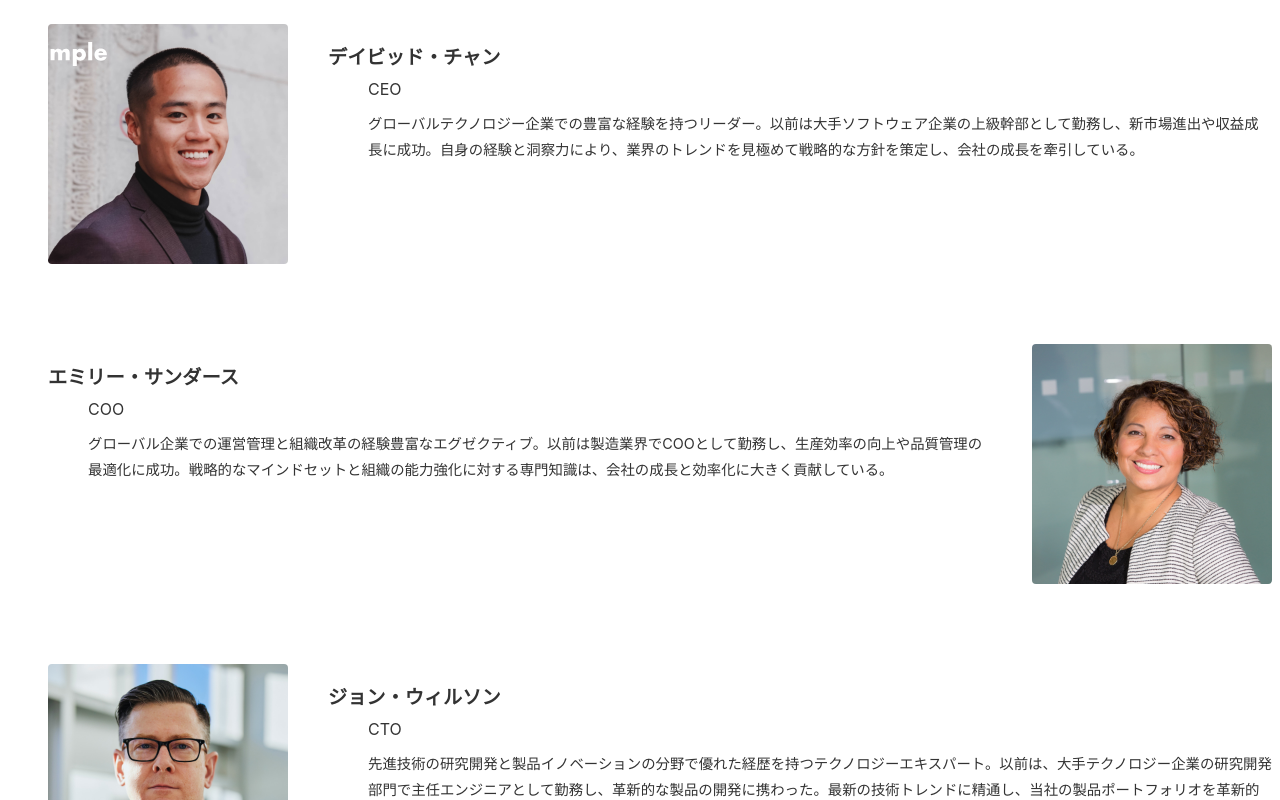
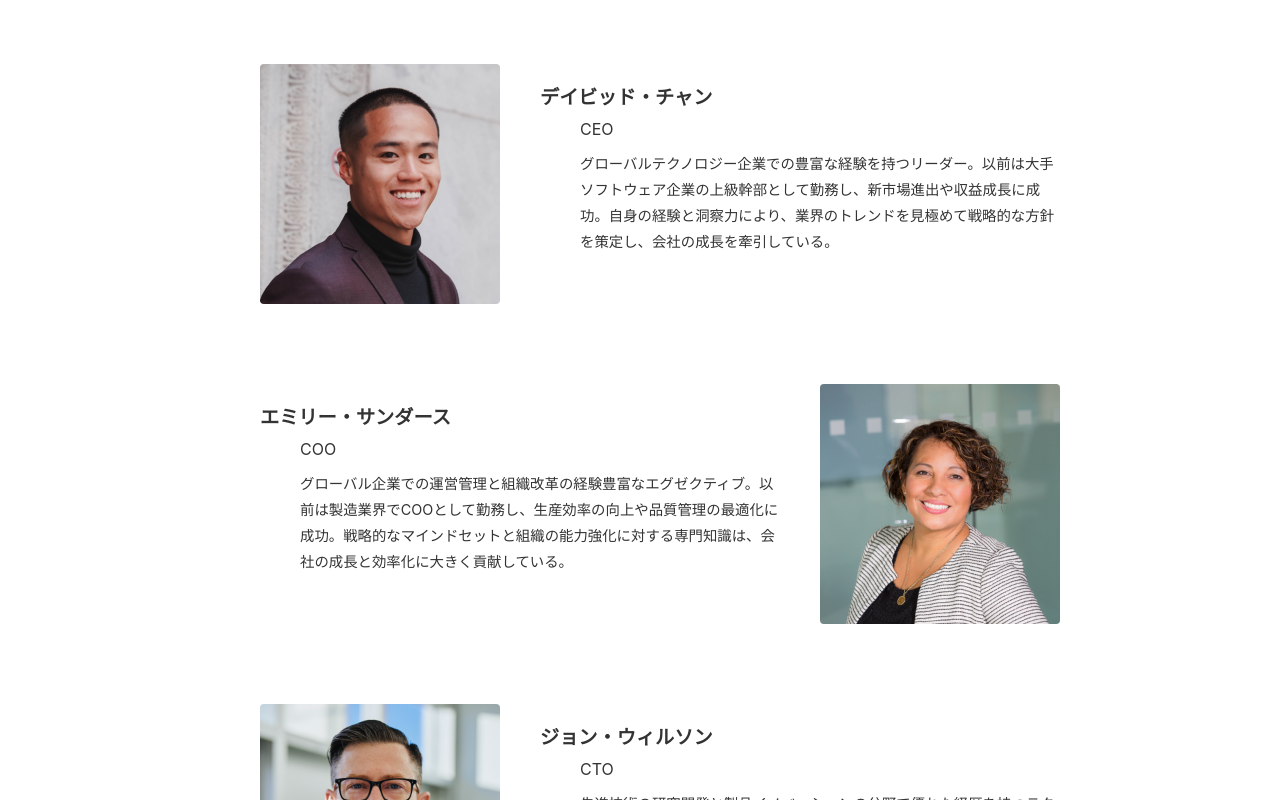
Before and after one commit to tomo-0224/my-next-project, a Next.js app: page /members in a window 1280 px wide. Shown: the top 800 px of the page. Built offline with nearby package versions, Linux system fonts and the light colour scheme.

Commit message:
✨ メンバーページレイアウト調整

```diff
--- /dev/null
+++ b/app/_components/Sheet/index.module.css
@@ -0,0 +1,8 @@
+.container {
+  position: relative;
+  background-color: #fff;
+  width: 840px;
+  margin: -40px auto 0;
+  padding: 80px;
+  border-radius: 8px;
+}
--- /dev/null
+++ b/app/_components/Sheet/index.tsx
@@ -0,0 +1,9 @@
+import styles from "./index.module.css";
+
+type Props = {
+  children: React.ReactNode;
+};
+
+export default function Sheet({ children }: Props) {
+  return <div className={styles.container}>{children}</div>;
+}
--- a/app/members/layout.tsx
+++ b/app/members/layout.tsx
@@ -1,13 +1,9 @@
-import styles from "./page.module.css";
+import Sheet from "@/app/_components/Sheet";
 
 type Props = {
   children: React.ReactNode;
 };
 
 export default function RootLayout({ children }: Props) {
-  return (
-    <>
-      <div className={styles.container}>{children}</div>
-    </>
-  );
+  return <Sheet>{children}</Sheet>;
 }
```
